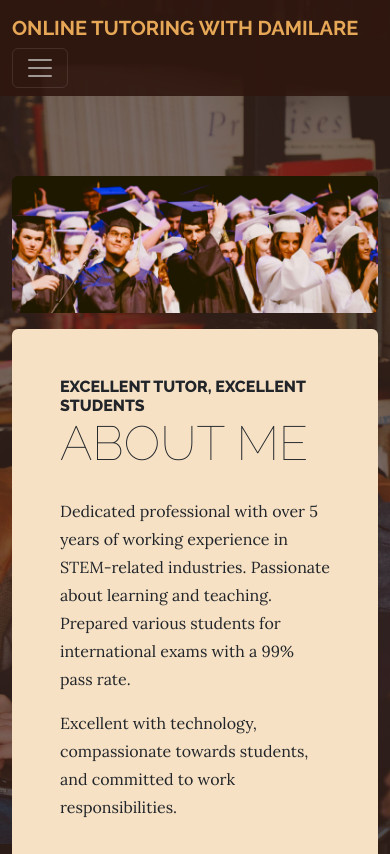
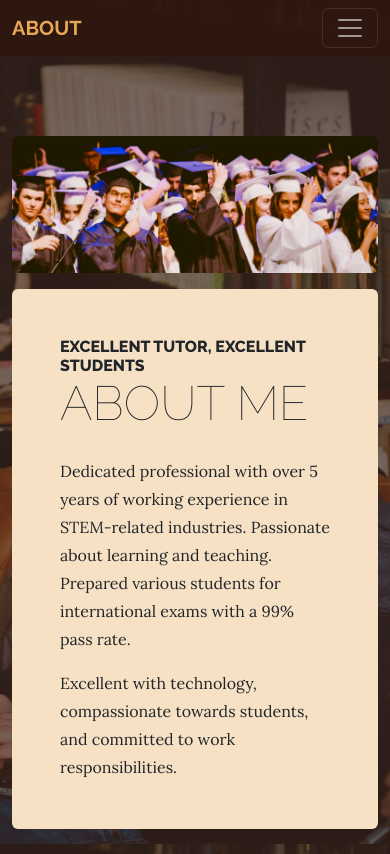
Before and after one commit to damilareogaga/my-tutoring-website, a plain HTML site: page about.html in a window 390 px wide. Shown: the top 854 px of the page. Drawn offline with nearby package versions, Linux system fonts and the light colour scheme.

Commit message:
Update about.html

```diff
--- a/about.html
+++ b/about.html
@@ -23,7 +23,7 @@
         <!-- Navigation-->
         <nav class="navbar navbar-expand-lg navbar-dark py-lg-4" id="mainNav">
             <div class="container">
-                <a class="navbar-brand text-uppercase fw-bold d-lg-none" href="index.html">Online Tutoring With Damilare</a>
+                <a class="navbar-brand text-uppercase fw-bold d-lg-none" href="index.html">About</a>
                 <button class="navbar-toggler" type="button" data-bs-toggle="collapse" data-bs-target="#navbarSupportedContent" aria-controls="navbarSupportedContent" aria-expanded="false" aria-label="Toggle navigation"><span class="navbar-toggler-icon"></span></button>
                 <div class="collapse navbar-collapse" id="navbarSupportedContent">
                     <ul class="navbar-nav mx-auto">
```
